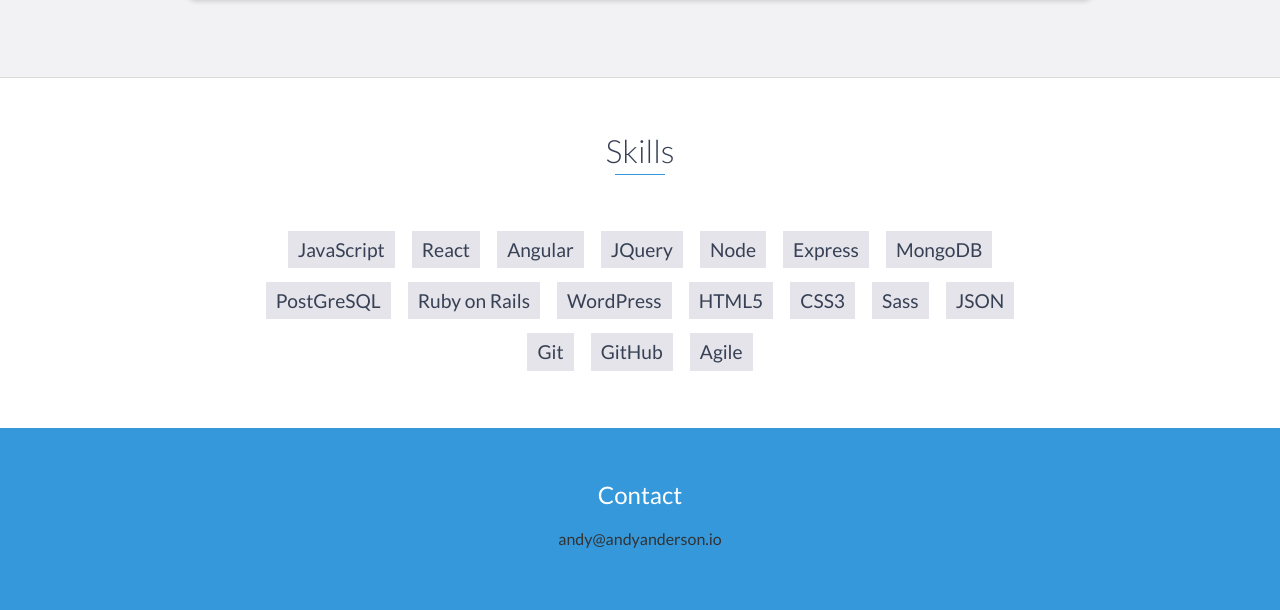
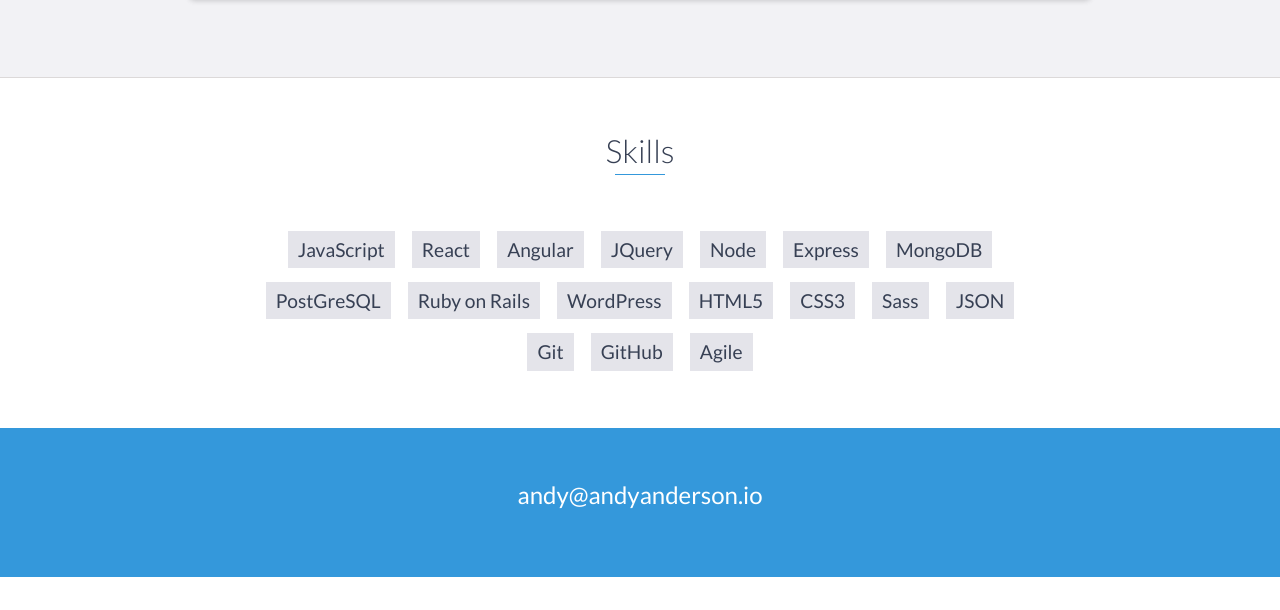
Before and after one commit to AAnderson1817/APort, a website: page index.html in a window 1280 px wide. Shown: the part 3157-3767 px from the top of the page. Drawn offline with nearby package versions, Linux system fonts and the light colour scheme.

Commit message:
removed p

```diff
--- a/index.html
+++ b/index.html
@@ -206,10 +206,7 @@
     <!-- End #skills -->
 
     <div id="contact">
-        <h2>Contact</h2>
-        <p>andy@andyanderson.io
-        </p>
-        <!-- End #contact-form -->
+        <h2>andy@andyanderson.io</h2>
     </div>
     <!-- End #contact -->
 
--- a/scss/styles.scss
+++ b/scss/styles.scss
@@ -650,11 +650,7 @@
         margin: 0 0 15px 0;
         color: #fff;
         font-weight: 500;
-    }
-
-    p {
-      font-size:24px;
-      color:white;
+        font-size:24px;
     }
 }
 
```
